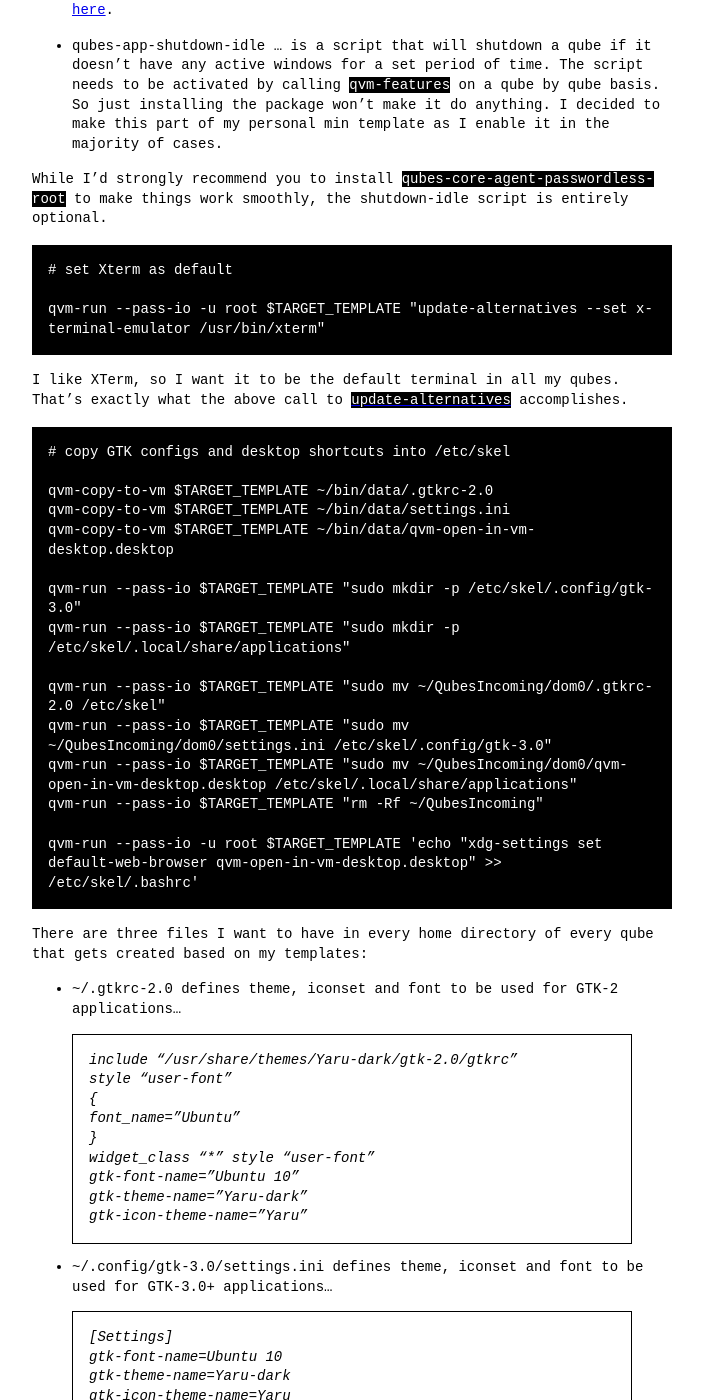
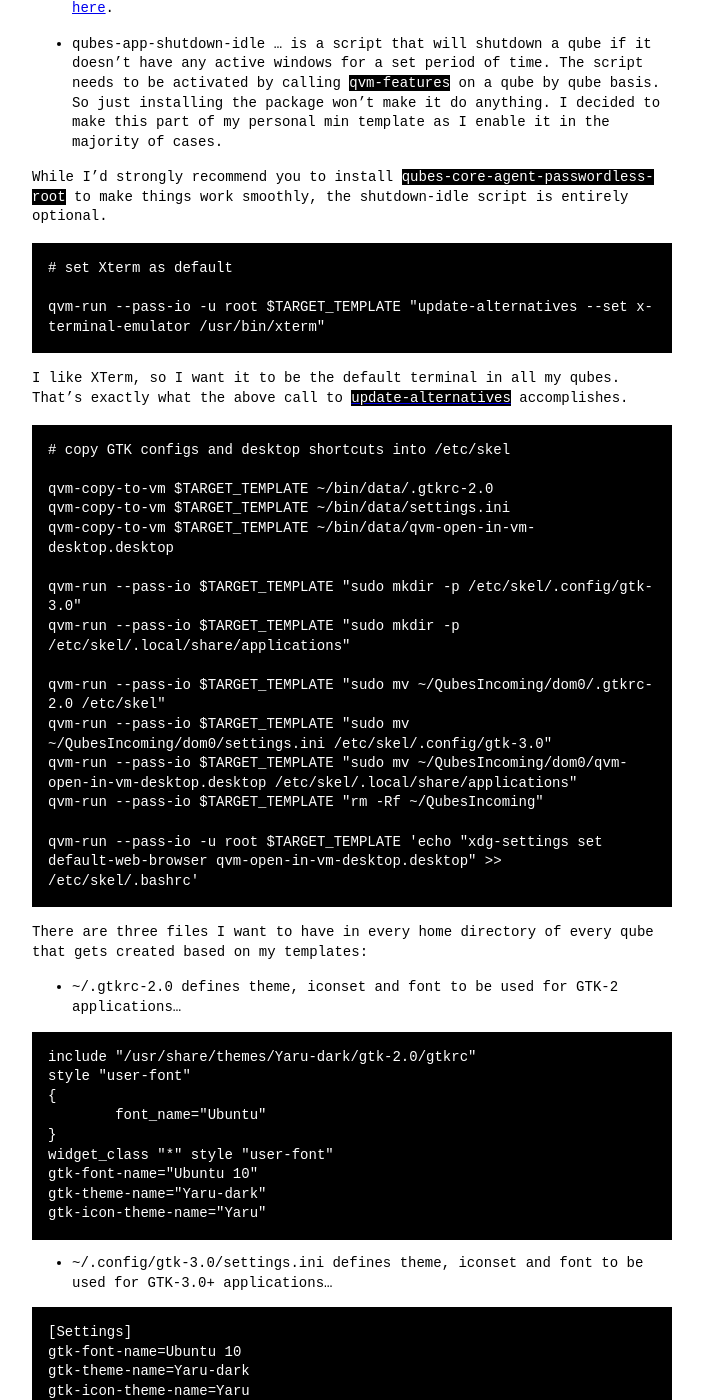
Before and after one commit to SvenSemmler/SvenSemmler.org, a Jekyll site: the page built from notes/deb-min-templates.md, in a window 1280 px wide and 1400 px high, scrolled down 5696 px. Shown: the whole window, without its empty margins (288-991 px from the left). Built offline with Jekyll 4.4.1, drawn with Linux system fonts in a browser that asks for light colours; some of the changed text lies outside the part shown.

````diff
--- a/notes/deb-min-templates.md
+++ b/notes/deb-min-templates.md
@@ -11,7 +11,7 @@ This page summarizes how to automate debian-minimal based template creation to e
 
 The recommended and more flexible way of doing this is to write [salt](https://www.qubes-os.org/doc/salt/) formula, while the more basic bash script based approach documented on this page works too and might be easier to understand. Obviously all the health warnings about running code in dom0 apply. In a nutshell: don't ever run any code that you don't trust. And the only way to truly trust code is to understand what it does.
 
-### [The basics](#basics)
+### The basics
 
 What follows is not intended to be a complete description of the commands introduced. Rather the aim is to explain the specific ways in which those commands are used later in this note.
 
@@ -29,7 +29,7 @@ What follows is not intended to be a complete description of the commands introd
 
 Bash scripts are actually like programs, with control flow and conditional statements and the like. That's not how we will use it here though. These scripts are more like a recorded terminal session, with each line being one command. The only programming kind of thing we will use are variables. These are like placeholders:
 
-```
+```bash
 #!/bin/bash
 
 SOURCE_TEMPLATE=debian-11-minimal
@@ -44,7 +44,7 @@ In the first two lines we define two variables named SOURCE_TEMPLATE and TARGET_
 
 Later we will also have little helper scripts that get called from other scripts. In that case, we want to be able to use parameters when calling the script. Like this:
 
-```
+```bash
 add-feature-qt deb-11-min
 ```
 
@@ -56,7 +56,7 @@ And then there are comments. These are lines you can add to your script and leav
 
 This comment is an old convention for all *nix shells to identify the interpreter to be used. In this case 'bash' aka "Bourne Again Shell". For our context here that's not important and your scripts will also work without it, but the aim here is to explain everything in the script so you can judge adequately whether you'd like to run it or not.
 
-### [The idea](#idea)
+### The idea
 
 The rough idea is to have bash scripts that download the Qubes OS provided debian-minimal template, clone and customize it and then create further, specialized clones for specific applications / use cases. A lot of steps will be common and therefore we will use two ways of addressing this:
 
@@ -64,11 +64,11 @@ The rough idea is to have bash scripts that download the Qubes OS provided debia
 
 2. helper scripts ... some features like network, audio, file manager, QT or USB support will be desired in many but not all templates. Hence we create scripts like 'add-feature-audio' and 'add-feature-net' that can then be called from other scripts. This way, if at a later time such a 'feature' needs changes we can do it in one central place instead of having to search all our scripts for it.
 
-### [Personal min template](#personal-min)
+### Personal min template
 
 This script installs the Qubes OS provided minimal template, clones it and then customizes it. The below represents my own personal preferences, yours will be different. The key here is to show you the how and you then decide the what.
 
-```
+```bash
 #!/bin/bash
 
 SOURCE_TEMPLATE=debian-11-minimal
@@ -81,11 +81,11 @@ qvm-clone $SOURCE_TEMPLATE $TARGET_TEMPLATE
 qvm-remove -f $SOURCE_TEMPLATE
 ```
 
-Most of this was already explained in [the basics](#basics). First there is a call to `qvm-template` to install debian-11-minimal package. Once that happened, the debian-11-minimal template is then cloned into deb-11-min and finally the debian-11-minimal template is removed again.
+Most of this was already explained in [the basics](#the-basics). First there is a call to `qvm-template` to install debian-11-minimal package. Once that happened, the debian-11-minimal template is then cloned into deb-11-min and finally the debian-11-minimal template is removed again.
 
 One could customize the actual debian-11-minimal template instead of cloning it, but I found it better to have a dedicated personal min template and leave the name used by the Qubes OS package (in this case debian-11-minimal) free to mean the unchanged as-provided-by-Qubes version of the template.
 
-```
+```bash
 qvm-run --pass-io -u root $TARGET_TEMPLATE "rm -Rf /home/user/QubesIncoming"
 
 # copy themes
@@ -117,7 +117,7 @@ So this is our first test. :-) If you just copy & paste the above, chances are i
 
 To make this work for you, replace the above mentions of 'Yaru' and 'Ubuntu' with whatever theme, icon set and font you have selected in your dom0 XFCE preferences. Alternatively to copying them from dom0, you could also install them into your personal min template, if they are in the debian repositories. However the end result will be the same and this way you can be sure you have the exact same files.
 
-The qvm-copy-to-vm and qvm-run commands are explained in [the basics](#basics), so I'll focus only on the commands that run inside the qube:
+The qvm-copy-to-vm and qvm-run commands are explained in [the basics](#the-basics), so I'll focus only on the commands that run inside the qube:
 
 1. QubesIncoming is the directory that receives the files when qvm-copy-to-vm is used.
 2. 'rm -Rf' ... removes a folder with all subfolders and files in it
@@ -125,7 +125,7 @@ The qvm-copy-to-vm and qvm-run commands are explained in [the basics](#basics),
 
 So what happens here is that we first make sure the destination is empty and then move the received files from the QubesIncoming folder to the intended destination. We have to do all of this as 'root' because the /user/share/... destination is only writeable for root.
 
-```
+```bash
 # setup /etc/X11/Xresources/x11-common
 
 qvm-run --pass-io -u root $TARGET_TEMPLATE 'echo "Xft.dpi: 156" >> /etc/X11/Xresources/x11-common'
@@ -141,13 +141,15 @@ The commands executed inside the qube here are `echo` and the `>>` operator. The
 
 We use this mechanism to append these lines to /etc/X11/Xresources/x11-common:
 
-> Xft.dpi: 156<br>
-> XTerm*faceName: Ubuntu Mono<br>
-> XTerm*faceSize: 11<br>
-> XTerm*background: #300a24<br>
-> XTerm*foreground: linen
+```conf
+Xft.dpi: 156
+XTerm*faceName: Ubuntu Mono
+XTerm*faceSize: 11
+XTerm*background: #300a24
+XTerm*foreground: linen
+```
 
-```
+```bash
 # rewrite URLS to use apt-cacher-ng
 
 qvm-run --pass-io -u root $TARGET_TEMPLATE "sed -i -- 's/https:\/\//http:\/\/HTTPS\/\/\//g' /etc/apt/sources.list"
@@ -158,7 +160,7 @@ If you are using apt-cacher-ng then you want to add the above lines. If you neve
 
 [`sed`](https://www.gnu.org/software/sed/manual/sed.html) is one of those super powerful *nix tools. It can parse text and then transform it. The argument `s/https:\/\//http:\/\/HTTPS\/\/\//g` given to it is a [regular expression](https://en.wikipedia.org/wiki/Regular_expression) that tells sed to look for `https://` and replace it with `http://HTTPS///`.
 
-```
+```bash
 # install basic packages
 
 qvm-run --pass-io -u root $TARGET_TEMPLATE "apt update && apt full-upgrade -y"
@@ -173,7 +175,7 @@ Here we first update and upgrade the template in the first line and then install
 
 While I'd strongly recommend you to install `qubes-core-agent-passwordless-root` to make things work smoothly, the shutdown-idle script is entirely optional.
 
-```
+```bash
 # set Xterm as default
 
 qvm-run --pass-io -u root $TARGET_TEMPLATE "update-alternatives --set x-terminal-emulator /usr/bin/xterm"
@@ -181,7 +183,7 @@ qvm-run --pass-io -u root $TARGET_TEMPLATE "update-alternatives --set x-terminal
 
 I like XTerm, so I want it to be the default terminal in all my qubes. That's exactly what the above call to [`update-alternatives`](https://wiki.debian.org/DebianAlternatives) accomplishes.
 
-```
+```bash
 # copy GTK configs and desktop shortcuts into /etc/skel
 
 qvm-copy-to-vm $TARGET_TEMPLATE ~/bin/data/.gtkrc-2.0
@@ -203,42 +205,50 @@ There are three files I want to have in every home directory of every qube that
 
 * ~/.gtkrc-2.0 defines theme, iconset and font to be used for GTK-2 applications...
 
-> include "/usr/share/themes/Yaru-dark/gtk-2.0/gtkrc"<br>
-> style "user-font" <br>
-> {<br>
->         font_name="Ubuntu"<br>
-> }<br>
-> widget_class "*" style "user-font"<br>
-> gtk-font-name="Ubuntu 10"<br>
-> gtk-theme-name="Yaru-dark"<br>
-> gtk-icon-theme-name="Yaru"
+```css
+include "/usr/share/themes/Yaru-dark/gtk-2.0/gtkrc"
+style "user-font"
+{
+        font_name="Ubuntu"
+}
+widget_class "*" style "user-font"
+gtk-font-name="Ubuntu 10"
+gtk-theme-name="Yaru-dark"
+gtk-icon-theme-name="Yaru"
+```
 
 * ~/.config/gtk-3.0/settings.ini defines theme, iconset and font to be used for GTK-3.0+ applications...
 
-> [Settings]<br>
-> gtk-font-name=Ubuntu 10<br>
-> gtk-theme-name=Yaru-dark<br>
-> gtk-icon-theme-name=Yaru
+```conf
+[Settings]
+gtk-font-name=Ubuntu 10
+gtk-theme-name=Yaru-dark
+gtk-icon-theme-name=Yaru
+```
 
 * ~/.local/share/qvm-open-in-vm-desktop.desktop is a desktop shortcut that I want to be set as default-web-browser. It's effect is that when a link is clicked in that qube, I get the Qubes OS dom0 dialog that allows me to select in which qube I want to open that link. ![screenshot of dom0 OpenURL dialog](/assets/screenshots/Screenshot_dom0_OpenURL.png)
 
-> [Desktop Entry]<br>
-> Encoding=UTF-8<br>
-> Name=qvm-open-in-dvm<br>
-> Exec=qvm-open-in-dvm %u<br>
-> Terminal=false<br>
-> X-MultipleArgs=false<br>
-> Type=Application<br>
-> Categories=Network;WebBrowser;<br>
-> MimeType=x-scheme-handler/unknown;x-scheme-handler/about;text/html;text/xml;application/xhtml+xml;application/xml;application/vnd.mozilla.xul+xml;application/rss+xml;application/rdf+xml;image/gif;image/jpeg;image/png;x-scheme-handler/http;x-scheme-handler/https;
+```conf
+[Desktop Entry]
+Encoding=UTF-8
+Name=qvm-open-in-dvm
+Exec=qvm-open-in-dvm %u
+Terminal=false
+X-MultipleArgs=false
+Type=Application
+Categories=Network;WebBrowser;
+MimeType=x-scheme-handler/unknown;x-scheme-handler/about;text/html;text/xml;application/xhtml+xml;application/xml;application/vnd.mozilla.xul+xml;application/rss+xml;application/rdf+xml;image/gif;image/jpeg;image/png;x-scheme-handler/http;x-scheme-handler/https;
+```
 
 So just like before we are using `qvm-copy-to-vm` and standard `mv` and `rm` commands inside the qube to copy and then position the files. Finally we again use `echo` in combination with the `>>` operator to add this line to the /etc/skel/.bashrc file:
 
-> xdg-settings set default-web-browser qvm-open-in-vm-desktop.desktop
+```bash
+xdg-settings set default-web-browser qvm-open-in-vm-desktop.desktop
+```
 
 This installs the desktop shortcut as the default web browser in that qube.
 
-```
+```bash
 # shutdown
 qvm-shutdown --wait $TARGET_TEMPLATE
 
@@ -248,11 +258,11 @@ qvm-prefs $TARGET_TEMPLATE maxmem 0
 
 Finally we use `qvm-shutdown --wait` to shutdown the template (which was automatically started the first time we used `qvm-run`). Then we set the `memory` property to 400 MB and the `maxmem` property to zero, which signals we do not want memory balancing.
 
-### [building custom templates](#custom-templates)
+### Building custom templates
 
 Now that we have our personalized minimal template, we can write the first script for a dedicated template. Let's start with the template for sys-net. This will introduce us to the remaining concepts, so that the rest of the guide can be less wordy and more of a reference nature.
 
-```
+```bash
 #!/bin/bash
 
 SOURCE_TEMPLATE=deb-11-min
@@ -297,7 +307,7 @@ In this section the 'add-feature' helper scripts I use and that have conceivable
 
 First there are the dead simple ones, that simply install one or more packages. Those always look the same. Here is the one for the 'audio' feature:
 
-```
+```bash
 #!/bin/bash
 
 echo +++ installing audio feature into $1
@@ -337,7 +347,7 @@ Here some examples of feature scripts that do a bit more than just install packa
 
 #### usb
 
-```
+```bash
 #!/bin/bash
 
 echo +++ installing USB feature into $1
@@ -351,7 +361,7 @@ The additional command at the end of the script adds the 'user' to the groups 'v
 
 #### qt
 
-```
+```bash
 #!/bin/bash
 
 echo +++ installing QT theme support into $1
@@ -362,14 +372,16 @@ qvm-run --pass-io -u root $1 'echo "QT_SCALE_FACTOR=1" >> /etc/environment'
 
 After installing the required packages to support QT styling to match the selected GTK theme, the script then adds two lines to the /etc/environment file:
 
-> QT_QPA_PLATFORMTHEME=gtk2<br>
-> QT_SCALE_FACTOR=1
+```bash
+QT_QPA_PLATFORMTHEME=gtk2
+QT_SCALE_FACTOR=1
+```
 
 Note: the scale factor of 1 works well in most cases, but e.g. with LibreOffice I have to set it to 0.8 for everything to match nicely. Some experimentation for your use cases might be needed here.
 
 #### print
 
-```
+```bash
 #!/bin/bash
 
 echo +++ installing print feature into $1
@@ -381,7 +393,7 @@ This script is meant for HP printers and it will run the `hp-setup` program at t
 
 #### net-rand-hostname
 
-```
+```bash
 #!/bin/bash
 
 echo +++ installing randomized hostname feature into $1
@@ -397,7 +409,7 @@ Here is the contents of 00_hostname can be found on the on the [Qubes-Community]
 
 #### net-rand-mac
 
-```
+```bash
 #!/bin/bash
 
 echo +++ installing randomized MAC address feature into $1
@@ -410,7 +422,7 @@ Here is the contents of 00-macrandomize.conf can be found on the on the [Qubes-C
 
 #### office
 
-```
+```bash
 #!/bin/bash
 
 echo +++ installing libreoffice feature into $1
@@ -421,21 +433,8 @@ qvm-run --pass-io -u root $1 'echo "SAL_USE_VCLPLUGIN=kf5" >> /etc/environment'
 
 The packages in addition to libreoffice are the respective KDE interface (-kf5) as well as various spelling and thesaurus files I require. At the end of the script the following line is added to /etc/environment to tell LibreOffice to use the KDE interface:
 
-> SAL_USE_VCLPLUGIN=kf5
+```bash
+SAL_USE_VCLPLUGIN=kf5
+```
 
 This is necessary since there currently seems to be an issue with LibreOffice's GTK interface when used in Qubes OS. CPU load and scrolling speed are not satisfactory. Fortunately the KDE interface implementation for LibreOffice does not have this issue and it is trivially easy for us to select it instead.
-
-### [templates](#templates)
-
-Now finally a few examples...
-
-#### library (calibre ebook management)
-
-| feature(s)   | comment                                      |
-|--------------|----------------------------------------------|
-| calibre      | main application                             |
-| file-manager | convenient handling of files (import/export) |
-| net          | send emails from calibre                     |
-| usb          | mount ebook reader                           |
-| qt           | apply system style to calibre                |
-| ffmpeg       | allow for audiobook processing               |
````
